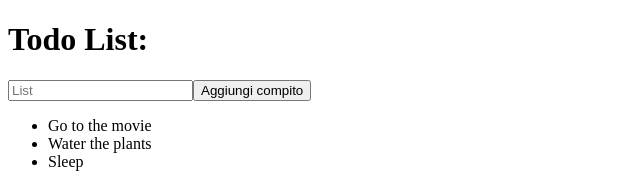
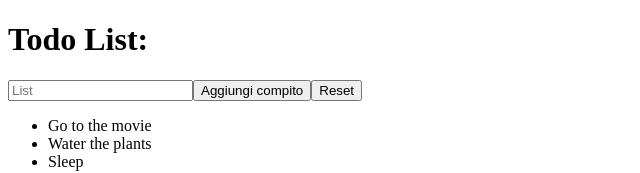
Before and after one commit to Vincenzo-Pallante-Dev/exercises-React, a React (Create React App) app in the folder my-project/: page / in a window 1280 px wide. Shown: the top 173 px of the page, without its empty margins (0-640 px from the left). Built offline with nearby package versions, Linux system fonts and the light colour scheme.

Commit message:
feat:exercise

```diff
--- a/my-project/src/components/TodoList.js
+++ b/my-project/src/components/TodoList.js
@@ -27,6 +27,12 @@ export class TodoLIst extends React.Component {
     });
   };
 
+  handleResetState = () => {
+    this.setState({
+      todos: [],
+    });
+  };
+
   render() {
     return (
       <div>
@@ -38,6 +44,7 @@ export class TodoLIst extends React.Component {
           onChange={this.handleInput}
         ></input>
         <button onClick={this.handleAddTodo}>Aggiungi compito</button>
+        <button onClick={this.handleResetState}>Reset</button>
         <ul>
           {this.state.todos.map((todo, index) => (
             <li key={todo + index}>{todo}</li>
```
Also changed, not shown: my-project/Lists 04.txt (deleted), my-project/Lists 05.txt (added).
